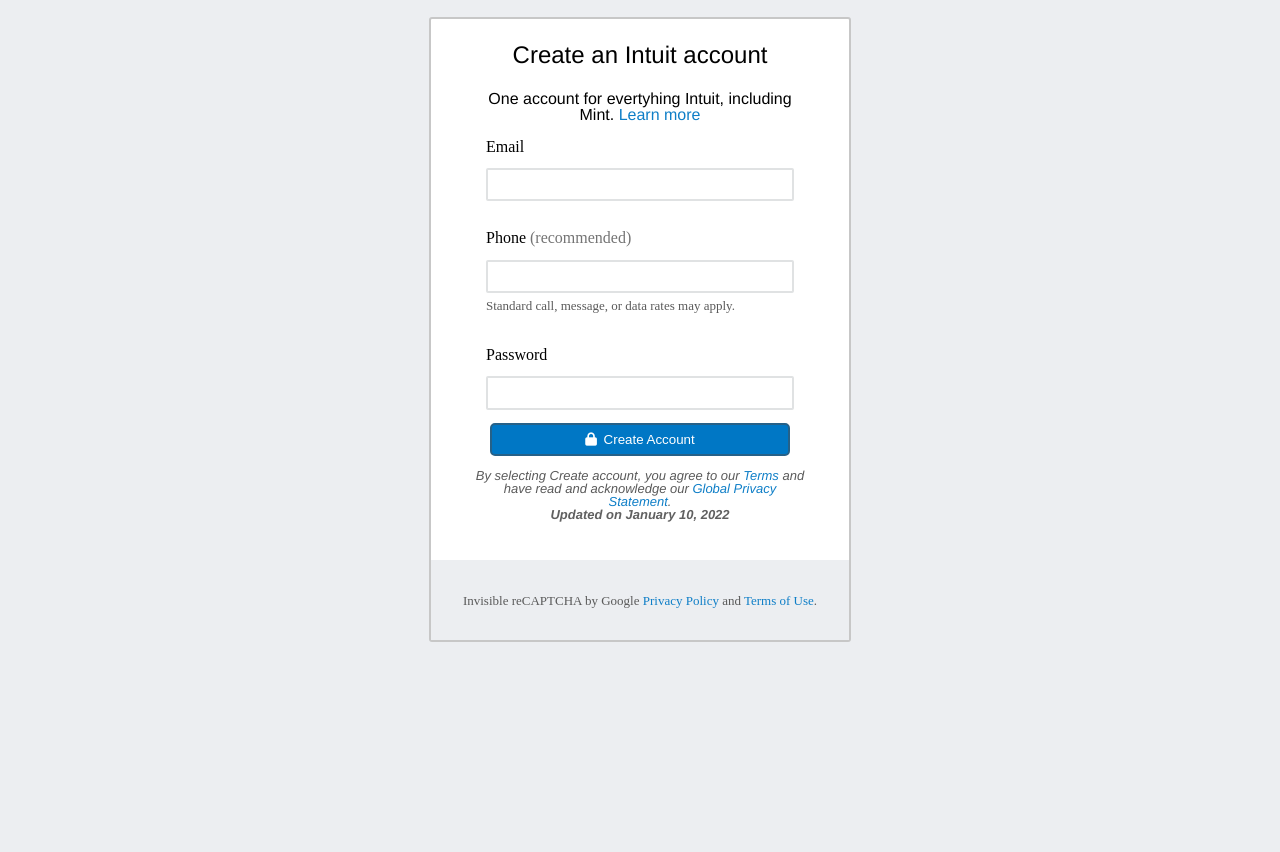
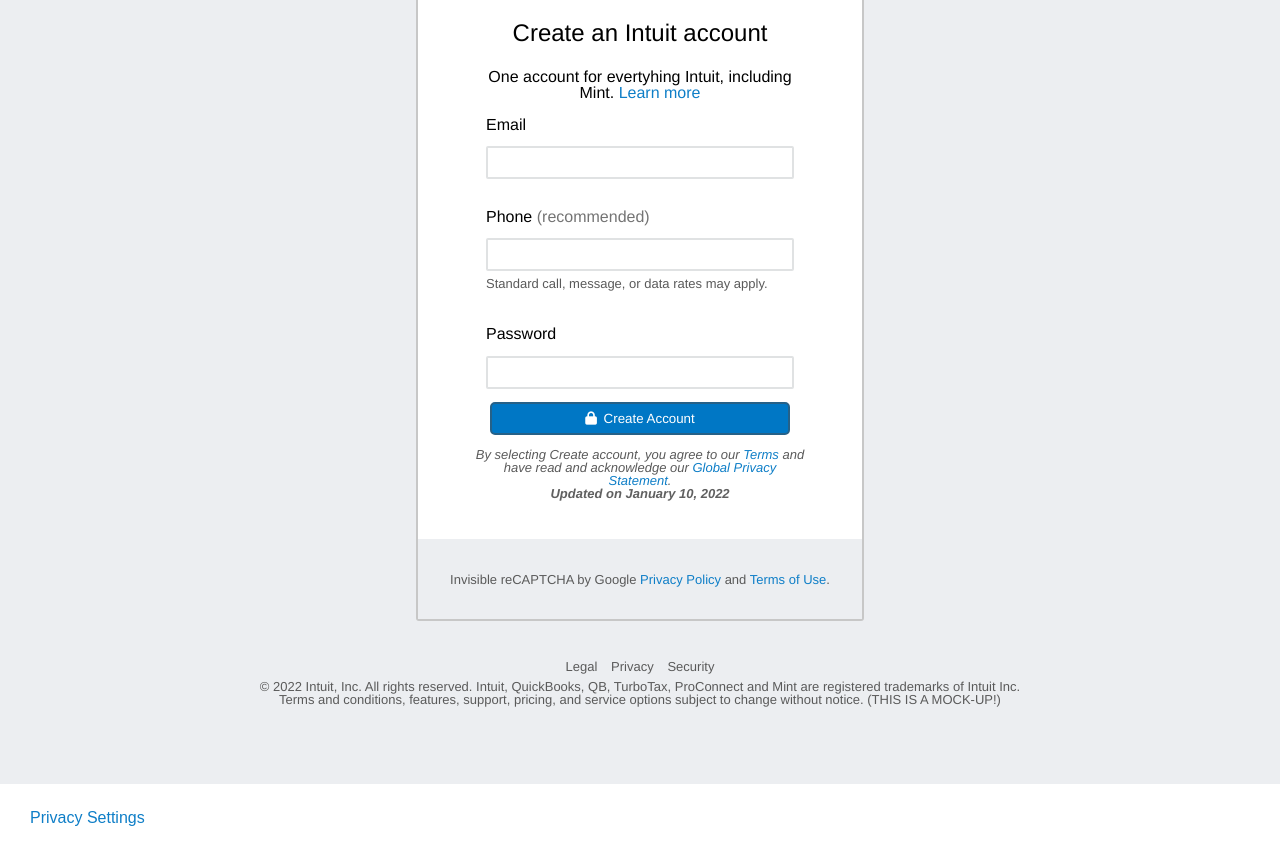
Before and after one commit to bryanluu/TOP_html_forms, a plain HTML site: page index.html in a window 1280 px wide. Shown: the part 171-1023 px from the top of the page. Before the commit the page ends 813 px from the top, so only its background shows below. Drawn offline with Linux system fonts and the light colour scheme.

Commit message:
:clown_face: finish mocking the Mint sign-up page! :)

```diff
--- a/index.html
+++ b/index.html
@@ -12,7 +12,7 @@
       <span id="span-header">
         <div id="sign-in-sidebar">
           <p>Already have an Intuit account?</p>
-          <a href="https://accounts.intuit.com/signup.html?offering_id=Intuit.ifs.mint&namespace_id=50000026&redirect_url=https%3A%2F%2Fmint.intuit.com%2Foverview.event%3Futm_medium%3Ddirect%26cta%3Dhero_sign_up_free_ProspectWeb%26ivid%3D3f6b3bf1-3fae-4f14-85de-eeecd5d7f62e%26adobe_mc%3DMCMID%253D23266114906341318024190673831356883930%257CMCORGID%253D969430F0543F253D0A4C98C6%252540AdobeOrg%257CTS%253D1585842406%26ivid%3D3f6b3bf1-3fae-4f14-85de-eeecd5d7f62e#">I forgot my User ID or Password</a>
+          <a class="link" href="https://accounts.intuit.com/signup.html?offering_id=Intuit.ifs.mint&namespace_id=50000026&redirect_url=https%3A%2F%2Fmint.intuit.com%2Foverview.event%3Futm_medium%3Ddirect%26cta%3Dhero_sign_up_free_ProspectWeb%26ivid%3D3f6b3bf1-3fae-4f14-85de-eeecd5d7f62e%26adobe_mc%3DMCMID%253D23266114906341318024190673831356883930%257CMCORGID%253D969430F0543F253D0A4C98C6%252540AdobeOrg%257CTS%253D1585842406%26ivid%3D3f6b3bf1-3fae-4f14-85de-eeecd5d7f62e#">I forgot my User ID or Password</a>
         </div>
         <button class="primary-action">
           <i class="fas fa-lock"></i>
@@ -27,7 +27,7 @@
       </section>
       <form id="body">
         <h1>Create an Intuit account</h1>
-        <h2>One account for evertyhing Intuit, including<br>Mint. <a href="https://accounts-help.lc.intuit.com/questions/1582580-creating-an-account">Learn more</a></h2>
+        <h2>One account for evertyhing Intuit, including<br>Mint. <a class="link" href="https://accounts-help.lc.intuit.com/questions/1582580-creating-an-account">Learn more</a></h2>
         <div class="form-question">
           <label for="email">Email</label>
           <input type="email" name="Email" id="email">
@@ -46,15 +46,20 @@
           <span>Create Account</span>
         </button>
         <div class="disclaimer">
-          <span class="dark-grey">By selecting Create account, you agree to our <a href="https://www.mint.com/terms">Terms</a> and <br>have read and acknowledge our <a href="https://www.intuit.com/privacy/statement/">Global Privacy<br> Statement</a>.</span>
+          <span class="dark-grey">By selecting Create account, you agree to our <a class="link" href="https://www.mint.com/terms">Terms</a> and <br>have read and acknowledge our <a class="link" href="https://www.intuit.com/privacy/statement/">Global Privacy<br> Statement</a>.</span>
           <em class="dark-dark-grey">Updated on January 10, 2022</em>
         </div>
         <div class="recaptcha">
-          <span class="dark-grey mini-text">Invisible reCAPTCHA by Google <a href="https://www.google.com/intl/en/policies/privacy/">Privacy Policy</a> and <a href="https://www.google.com/intl/en/policies/terms/">Terms of Use</a>.</span>
+          <span class="dark-grey mini-text">Invisible reCAPTCHA by Google <a class="link" href="https://www.google.com/intl/en/policies/privacy/">Privacy Policy</a> and <a class="link" href="https://www.google.com/intl/en/policies/terms/">Terms of Use</a>.</span>
         </div>
       </form>
-      <section id="footer"></section>
+      <section id="footer" class="mini-text">
+        <span><a class="link dark-grey" href="https://www.intuit.com/legal/">Legal</a><a class="link dark-grey" href="https://www.intuit.com/privacy/statement/">Privacy</a><a class="link dark-grey" href="https://security.intuit.com/">Security</a></span>
+        <p class="dark-grey">© 2022 Intuit, Inc. All rights reserved. Intuit, QuickBooks, QB, TurboTax, ProConnect and Mint are registered trademarks of Intuit Inc. <br>Terms and conditions, features, support, pricing, and service options subject to change without notice. (THIS IS A MOCK-UP!)</p>
+      </section>
     </div>
-    <span id="privacy"></span>
+    <div id="privacy">
+      <button class="link">Privacy Settings</button>
+    </div>
   </body>
 </html>
--- a/stylesheet.css
+++ b/stylesheet.css
@@ -28,18 +28,19 @@ nav {
   justify-content: space-between;
   font-size: small;
   padding-right: 1ex;
+  font-family: Helvetica;
 }
 
 .primary-action i {
   margin-right: 3px;
 }
 
-a {
+.link {
   color: #0e7ec7;
   text-decoration: none;
 }
 
-a:hover {
+.link:hover {
   text-decoration: underline;
 }
 
@@ -53,11 +54,16 @@ p label {
   align-items: center;
 }
 
+span {
+  font-family: Helvetica;
+}
+
 #header {
   display: flex;
   flex-direction: column;
   align-items: center;
   transform: scale(0.5, 0.5);
+  margin-bottom: -1.5em;
 }
 
 #body {
@@ -88,6 +94,7 @@ h2 {
 }
 
 label {
+  font-family: Helvetica;
   margin-top: 1em;
 }
 
@@ -143,4 +150,34 @@ form button {
 .recaptcha {
   background-color: #eceef1;
   padding: 2em;
+  font-family: Helvetica;
 }
+
+#footer {
+  text-align: center;
+  font-family: Helvetica;
+  display: flex;
+  flex-direction: column;
+  align-items: center;
+  padding-top: 3em;
+  padding-bottom: 5em;
+}
+
+#footer span {
+  display: flex;
+}
+
+#footer span a {
+  margin: 1ex;
+}
+
+#privacy {
+  padding: 1.5em;
+  background-color: white;
+}
+
+#privacy button {
+  background-color: white;
+  border: 0;
+  font-size: medium;
+}
```
